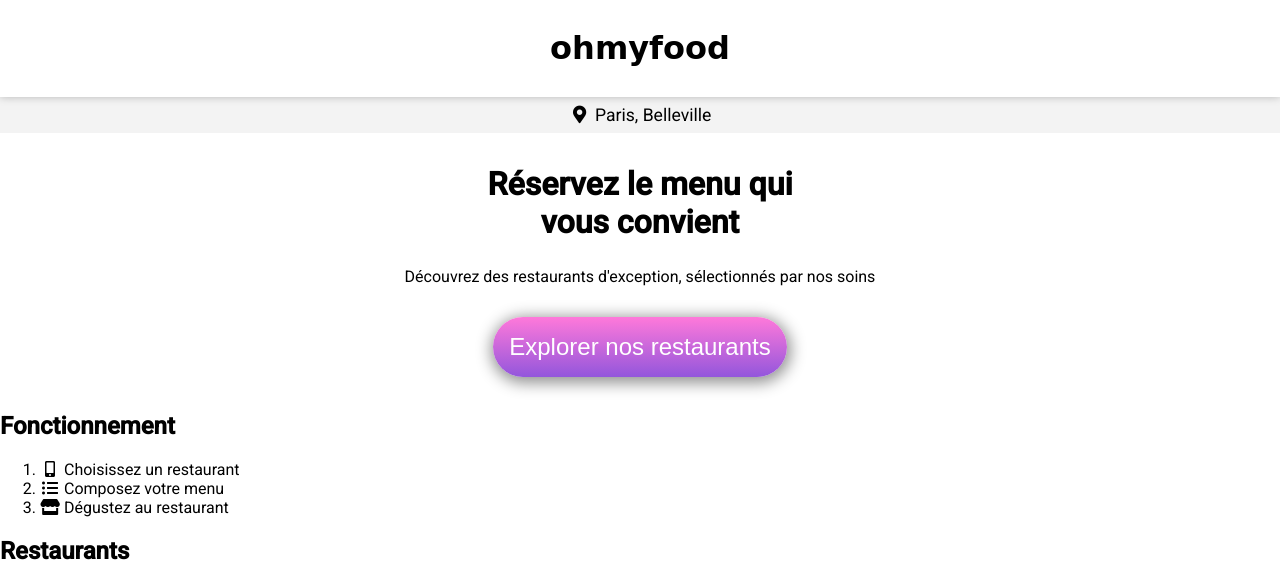
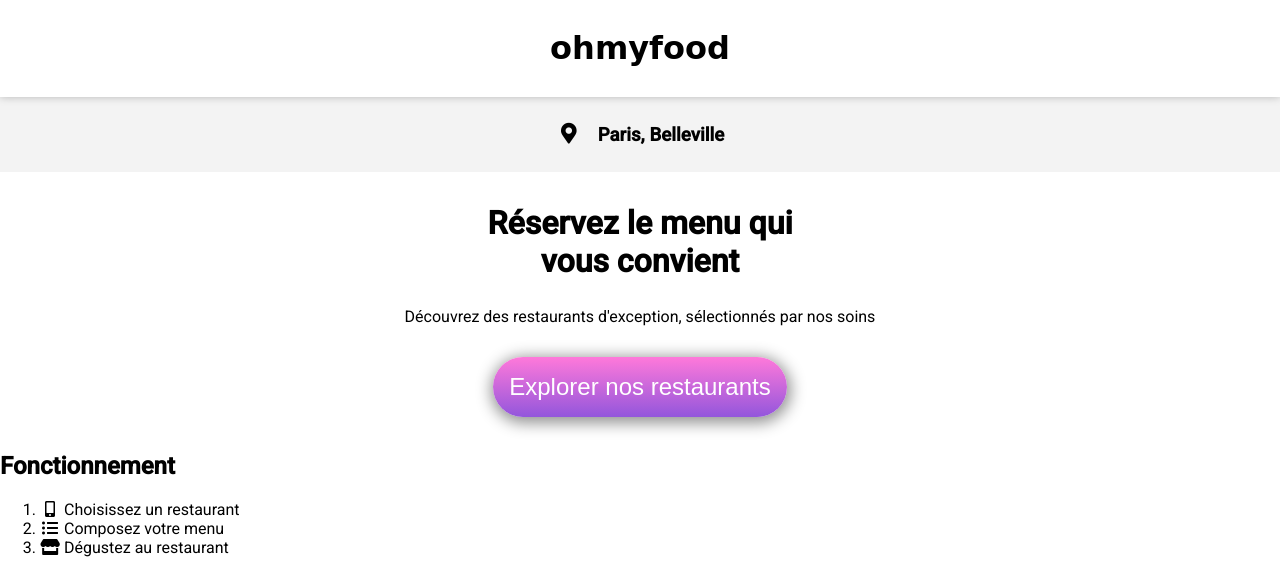
Before and after one commit to Souleymane7800/Ohmyfood, a website: page index.html in a window 1280 px wide. Shown: the top 563 px of the page. Drawn offline with Linux system fonts and the light colour scheme; a web font is replaced by a local one.

Commit message:
Ajout sass

```diff
--- a/index.html
+++ b/index.html
@@ -22,10 +22,10 @@
     </header>
     <main>
     <section class="localisation">
-        <div>
-            <i class="fa-map-marker-alt fas localisation__icon" aria-hidden="true"></i>
-            <span class="localisation__text">Paris, Belleville</span>
-        </div>
+
+        <i class="fa-map-marker-alt fas localisation__icon" aria-hidden="true"></i>
+        <h3 class="localisation__text">Paris, Belleville</h3>
+
     </section>
     <section class="reservation">
         <h2 class="reservation__title">Réservez le menu qui<br>vous convient</h2>
--- a/style.css
+++ b/style.css
@@ -20,12 +20,21 @@ header
     box-shadow: 0 0 0.5rem rgb(0 0 0 / 25%);
     padding: 0.5rem;
 }
+/* Partie localisation */
 .localisation
 {
+    display: flex;
     background-color: #f3f3f3;
     text-align: center;
-    font-size: 1.1rem;
+    justify-content: center;
+    align-items: center;
+    gap: 1rem;
+    font-size: 1rem;
     padding: 0.5rem;
+}
+.localisation__icon{
+    font-size: 1.3rem;
+    ;
 }
 
 /* Partie réservation */
```
Also changed, not shown: package.json (+4 -4 lines), 2 other files.
